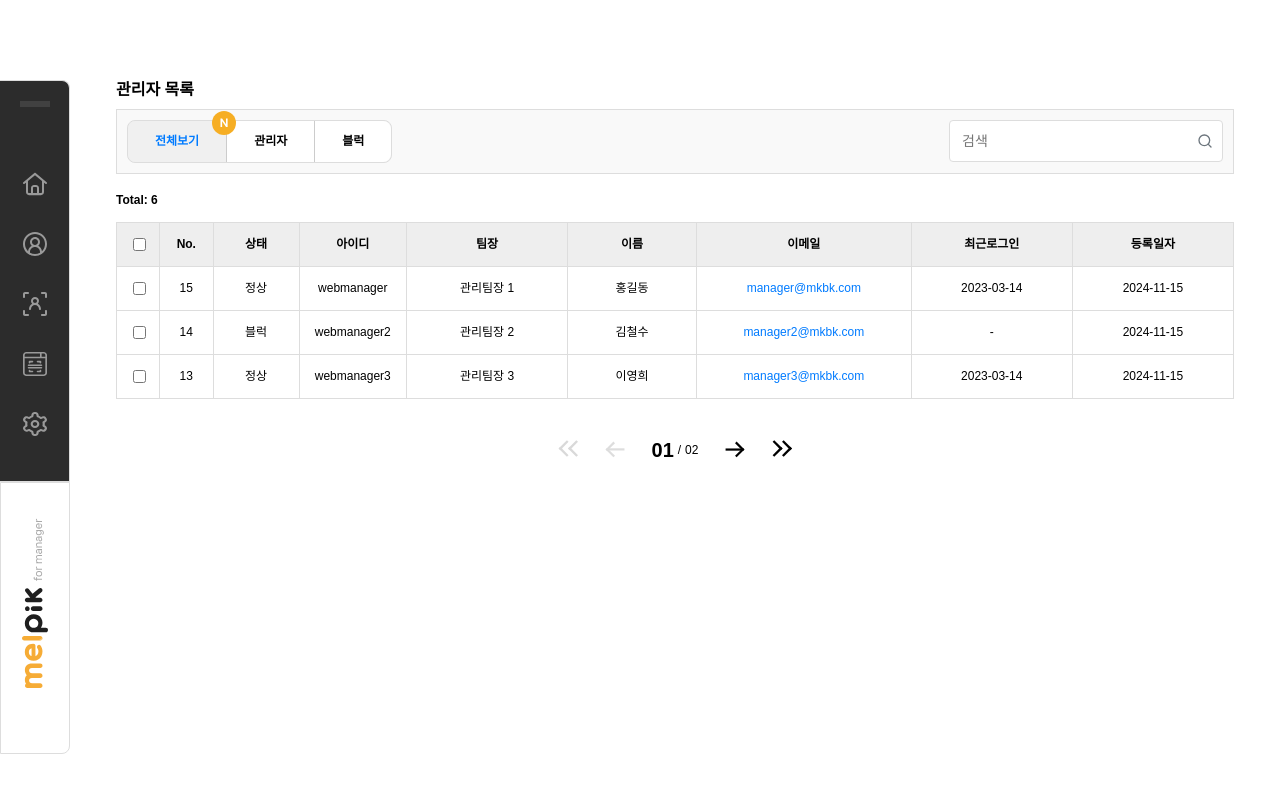
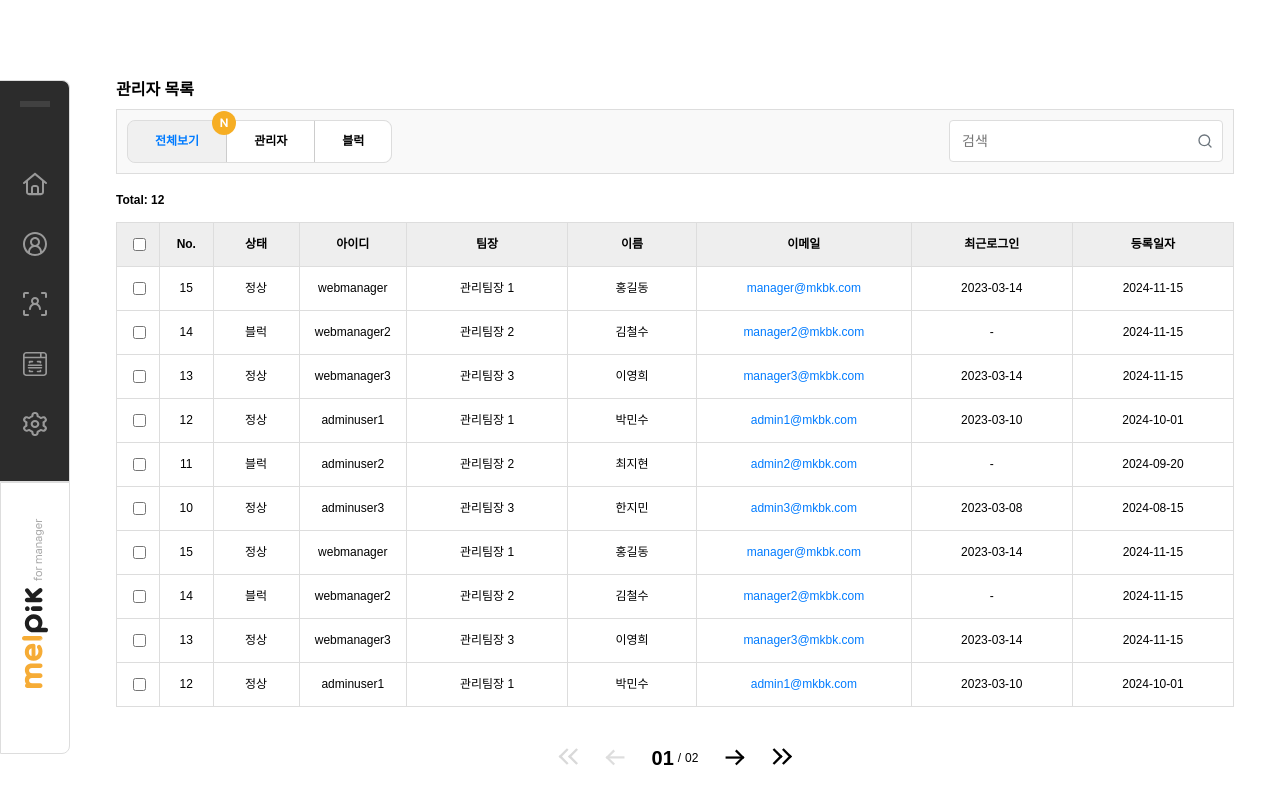
Before and after one commit to me1pik/Admin_Front, a React (Vite) app: page /adminlist in a window 1280 px wide. Shown: the top 804 px of the page. Built offline with nearby package versions, Linux system fonts and the light colour scheme; a web font is replaced by a local one.

Commit message:
fix : Admin 임시 data 추가

```diff
--- a/src/components/AdminTable.tsx
+++ b/src/components/AdminTable.tsx
@@ -27,7 +27,6 @@ const AdminTable: React.FC<AdminTableProps> = ({
   // 선택된 행의 no 값을 저장하는 상태 (체크박스 선택)
   const [selectedIds, setSelectedIds] = useState<Set<number>>(new Set());
 
-  // 전체 선택 여부
   const allSelected =
     filteredData.length > 0 && selectedIds.size === filteredData.length;
 
@@ -80,6 +79,7 @@ const AdminTable: React.FC<AdminTableProps> = ({
               type="checkbox"
               onChange={handleSelectAll}
               checked={allSelected}
+              disabled={filteredData.length === 0}
             />
           </Th>
           <Th>No.</Th>
@@ -104,11 +104,9 @@ const AdminTable: React.FC<AdminTableProps> = ({
             </Td>
             <Td>{manager.no}</Td>
             <Td>{manager.status}</Td>
-            {/* 아이디 필드: 길면 ... 처리, 최소 3글자 보장 */}
             <IdCell>{manager.id}</IdCell>
             <Td>{manager.team}</Td>
             <Td>{manager.name}</Td>
-            {/* 이메일 셀: 클릭 시 handleEdit 호출 */}
             <EmailCell onClick={() => handleEdit(manager.id)}>
               {manager.email}
             </EmailCell>
@@ -126,13 +124,12 @@ export default AdminTable;
 /* ====================== Styled Components ====================== */
 
 const Table = styled.table`
-  width: auto;
+  width: 100%;
   table-layout: fixed;
   border-collapse: collapse;
   margin-bottom: 20px;
   background-color: #ffffff;
   border: 1px solid #dddddd;
-  width: 100%;
 `;
 
 const Th = styled.th`
@@ -162,14 +159,12 @@ const Td = styled.td`
   white-space: nowrap;
 `;
 
-// 아이디 셀: overflow 처리, 최소 3글자 표시
 const IdCell = styled(Td)`
   overflow: hidden;
   text-overflow: ellipsis;
   min-width: 3ch;
 `;
 
-// 이메일 셀: 클릭 가능, overflow 처리
 const EmailCell = styled(Td)`
   cursor: pointer;
   color: #007bff;
--- a/src/pages/AdminList.tsx
+++ b/src/pages/AdminList.tsx
@@ -68,7 +68,66 @@ const dummyAdmins: Admin[] = [
     lastLogin: "2023-03-08",
     registeredAt: "2024-08-15",
   },
-  // 필요한 만큼 더 추가...
+  {
+    no: 15,
+    status: "정상",
+    id: "webmanager",
+    team: "관리팀장 1",
+    name: "홍길동",
+    email: "manager@mkbk.com",
+    lastLogin: "2023-03-14",
+    registeredAt: "2024-11-15",
+  },
+  {
+    no: 14,
+    status: "블럭",
+    id: "webmanager2",
+    team: "관리팀장 2",
+    name: "김철수",
+    email: "manager2@mkbk.com",
+    lastLogin: "",
+    registeredAt: "2024-11-15",
+  },
+  {
+    no: 13,
+    status: "정상",
+    id: "webmanager3",
+    team: "관리팀장 3",
+    name: "이영희",
+    email: "manager3@mkbk.com",
+    lastLogin: "2023-03-14",
+    registeredAt: "2024-11-15",
+  },
+  {
+    no: 12,
+    status: "정상",
+    id: "adminuser1",
+    team: "관리팀장 1",
+    name: "박민수",
+    email: "admin1@mkbk.com",
+    lastLogin: "2023-03-10",
+    registeredAt: "2024-10-01",
+  },
+  {
+    no: 11,
+    status: "블럭",
+    id: "adminuser2",
+    team: "관리팀장 2",
+    name: "최지현",
+    email: "admin2@mkbk.com",
+    lastLogin: "",
+    registeredAt: "2024-09-20",
+  },
+  {
+    no: 10,
+    status: "정상",
+    id: "adminuser3",
+    team: "관리팀장 3",
+    name: "한지민",
+    email: "admin3@mkbk.com",
+    lastLogin: "2023-03-08",
+    registeredAt: "2024-08-15",
+  },
 ];
 
 const tabs: TabItem[] = [
@@ -118,7 +177,7 @@ const AdminList: React.FC = () => {
 
   // 페이지네이션 상태
   const [page, setPage] = useState(1);
-  const limit = 3; // 임시 데이터가 늘어나면 limit 값 조정
+  const limit = 10; // 한 페이지당 10개 고정
 
   // 페이지네이션 계산
   const totalCount = filteredData.length; // 현재 표의 총 건수
@@ -143,7 +202,6 @@ const AdminList: React.FC = () => {
         onTabChange={handleTabChange}
       />
       <InfoBar>
-        {/* Total은 현재 필터링된 전체 데이터 건수를 표시합니다. */}
         <TotalCount>Total: {totalCount}</TotalCount>
       </InfoBar>
       <TableContainer>
```
